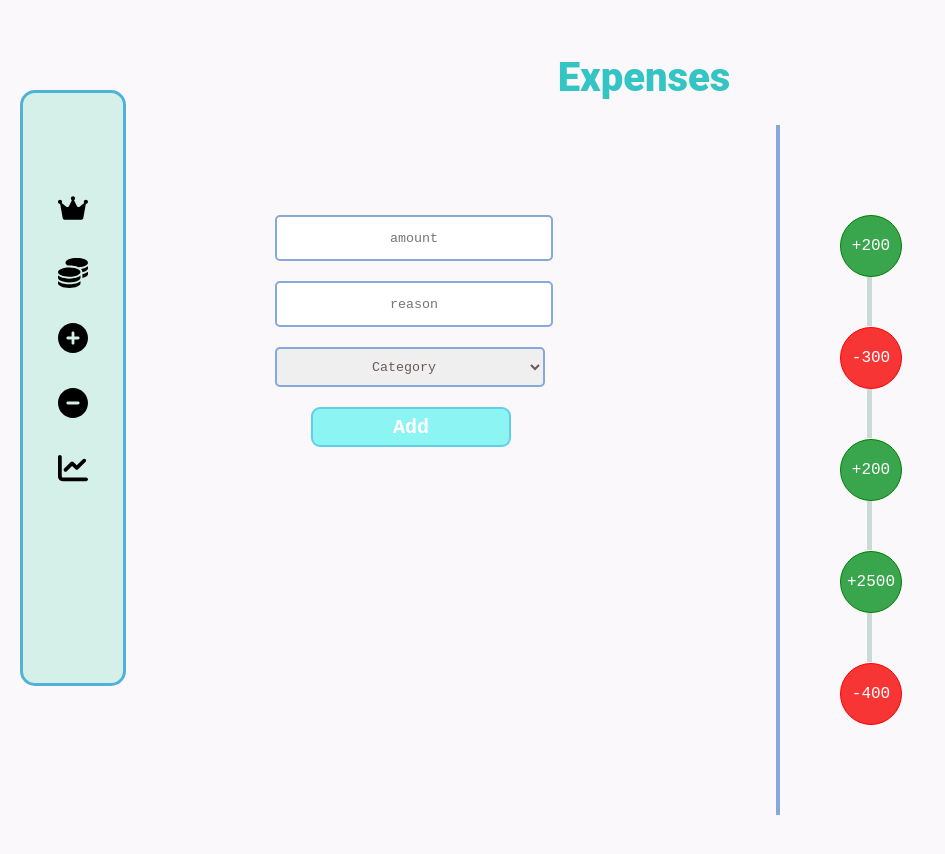
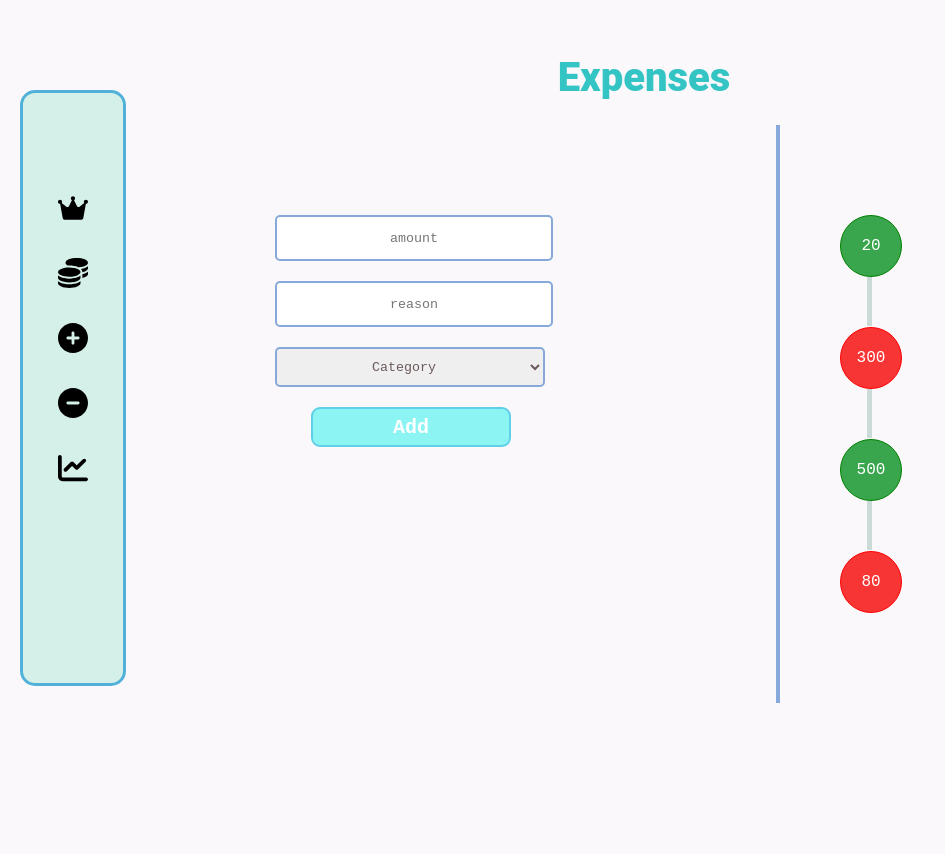
Before and after one commit to UtsabKafle/inflation, a React (Create React App) app in the folder frontend/: page /expenses in a window 1280 px wide. Shown: the top 854 px of the page, without its empty margins (0-945 px from the left). Built offline with nearby package versions, Linux system fonts and the light colour scheme.

Commit message:
some more errors, wow !

```diff
--- a/frontend/src/Components/Expenses/Expenses.jsx
+++ b/frontend/src/Components/Expenses/Expenses.jsx
@@ -1,5 +1,6 @@
 import React from 'react'
 import './Styles/Expenses.css'
+import Rchart from '../Rchart/Rchart'
 const Expenses = () => {
   return (
     <div className='cont'>
@@ -22,59 +23,9 @@ const Expenses = () => {
         </div>
       </div>
 
-      <div className="right">
-        <div className="cir-cont">
-          <div className="green">
-            <div id="cir-text">+200</div>
-            <div className="cir-details">
-              <div className="cir-date">2020-02-04</div>
-              <div className="cir-text">Some important work was to be done</div>
-            </div>
-          </div>
-        </div>
-        <div className="cir-cont">
-          <div className="line"></div>
-          <div className="red">
-          <div id="cir-text">-300</div>
-            <div className="cir-details">
-              <div className="cir-date">2020-02-07</div>
-              <div className="cir-text">Some useless work was to be done</div>
-            </div>
-          </div>
-        </div>
-        <div className="cir-cont">
-          <div className="line"></div>
-          <div className="green">
-          <div id="cir-text">+200</div>
-            <div className="cir-details">
-              <div className="cir-date">2020-02-09</div>
-              <div className="cir-text">Some crap work was to be done</div>
-            </div>
-          </div>
-        </div>
-        <div className="cir-cont">
-          <div className="line"></div>
-          <div className="green">
-          <div id="cir-text">+2500</div>
-            <div className="cir-details">
-              <div className="cir-date">2020-02-11</div>
-              <div className="cir-text">Some shitty work was to be done because I was busy in london</div>
-            </div>
-          </div>
-        </div>
-        <div className="cir-cont">
-          <div className="line"></div>
-          <div className="red">
-          <div id="cir-text">-400</div>
-            <div className="cir-details">
-              <div className="cir-date">2020-02-04</div>
-              <div className="cir-text">Some important work was to be done</div>
-            </div>
-          </div>
-        </div>
-
-      </div>
-
+    <div className="right">
+    <Rchart/>
+    </div>
     </div>
   )
 }
--- a/frontend/src/Components/Investments/Investments.jsx
+++ b/frontend/src/Components/Investments/Investments.jsx
@@ -1,4 +1,4 @@
-import React from 'react'
+import React, { useState, useEffect } from 'react'
 import Chart from 'chart.js/auto'
 
 
@@ -42,13 +42,17 @@ function show_chart(){
 
 
 const Investments = () => {
-
+  // const [count,setCount] = useState(0);
+  // useEffect(()=>{
+  // show_chart();
+  // });
 
   return (
     <div className="cont" >
       <div id="header">Investments</div>
-      <canvas id="myChart" width="400" height="400"></canvas>
-      <div className="waiter"  onLoad={show_chart()}></div>
+      {/* <canvas id="myChart" width="400" height="400"></canvas> */}
+      {/* <div className="waiter"  onLoad={show_chart()}></div> */}
+      {/* <button type="button" onClick={setCount(count+1)}>Refresh</button> */}
     </div>
   )
 }
--- a/frontend/src/Components/Rchart/Rchart.jsx
+++ b/frontend/src/Components/Rchart/Rchart.jsx
@@ -20,15 +20,19 @@ const Rchart = () => {
             'amount':'500',
             'date':'2022-03-22',
             'text':'oh crap this is good'},
+            {
+              'id':3,
+              'color':'red',
+              'amount':'80',
+              'date':'2022-04-02',
+              'text':'went to picnic with friends.'
+            }
 
     ];
 
   return (
     <div>
         {data.map((item)=><Rcircle data={item}/>)}
-
-
-
     </div>
   )
 }
```
